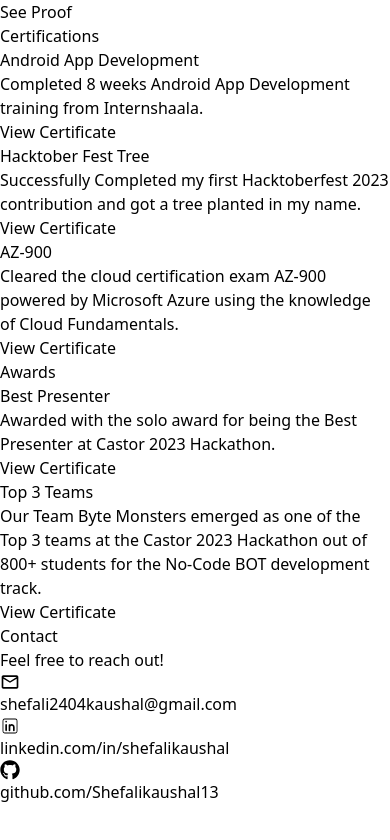
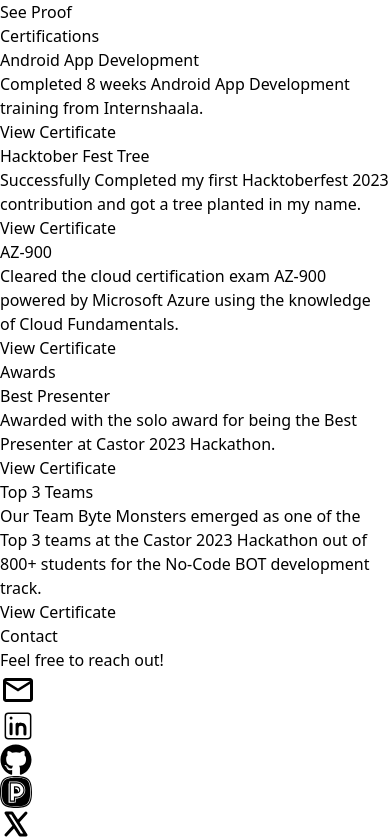
Before and after one commit to Shefalikaushal13/Portfolio-Website, a React (Vite) app: page / in a window 390 px wide. Shown: the part 9039-9879 px from the top of the page. Before the commit the page ends 9843 px from the top, so only its background shows below. Built offline with nearby package versions, Linux system fonts and the light colour scheme.

Commit message:
Updated footer

```diff
--- a/src/Components/Footer/Footer.jsx
+++ b/src/Components/Footer/Footer.jsx
@@ -2,45 +2,76 @@
 import { MdOutlineEmail } from "react-icons/md";
 import { CiLinkedin } from "react-icons/ci";
 import { FaGithub } from "react-icons/fa";
+import { PiXLogoBold } from "react-icons/pi";
+import { SiPeerlist } from "react-icons/si";
 
 const Footer = () => {
   return (
-    <div id="Contact" className="flex justify-around bg-[#465695] text-white p-10 md:p-12 items-center flex-col md:flex-row gap-6">
+    <div
+      id="Contact"
+      className="flex justify-around bg-[#465695] text-white p-10 md:p-12 items-center flex-col md:flex-row gap-6"
+    >
       <div>
         <h1 className="text-2xl md:text-6xl font-bold">Contact</h1>
         <h3 className="text-sm md:text-2xl font-normal">Feel free to reach out!</h3>
       </div>
 
-      <ul className="text-sm md:text-xl">
-        <li className="flex gap-2 items-center mt-2">
-          <MdOutlineEmail size={20} />
+      <ul className="flex gap-6 mt-4 text-xl">
+        <li>
           <a
             href="mailto:shefali2404kaushal@gmail.com"
-            className="hover:underline"
+            aria-label="Send an Email"
+            className="hover:text-gray-300"
           >
-            shefali2404kaushal@gmail.com
+            <MdOutlineEmail size={36} />
           </a>
         </li>
-        <li className="flex gap-2 items-center mt-2">
-          <CiLinkedin size={20} />
+
+        <li>
           <a
             href="https://www.linkedin.com/in/shefalikaushal/"
             target="_blank"
             rel="noopener noreferrer"
-            className="hover:underline"
+            aria-label="Visit LinkedIn Profile"
+            className="hover:text-gray-300"
           >
-            linkedin.com/in/shefalikaushal
+            <CiLinkedin size={36} />
           </a>
         </li>
-        <li className="flex gap-2 items-center mt-2">
-          <FaGithub size={20} />
+
+        <li>
           <a
             href="https://github.com/Shefalikaushal13"
             target="_blank"
             rel="noopener noreferrer"
-            className="hover:underline"
+            aria-label="Visit GitHub Profile"
+            className="hover:text-gray-300"
           >
-            github.com/Shefalikaushal13
+            <FaGithub size={32} />
+          </a>
+        </li>
+
+        <li>
+          <a
+            href="https://peerlist.io/shefalikaushal"
+            target="_blank"
+            rel="noopener noreferrer"
+            aria-label="Visit Peerlist Profile"
+            className="hover:text-gray-300"
+          >
+            <SiPeerlist size={32} />
+          </a>
+        </li>
+
+        <li>
+          <a
+            href="https://x.com/shefaliu_u"
+            target="_blank"
+            rel="noopener noreferrer"
+            aria-label="Visit X (Twitter) Profile"
+            className="hover:text-gray-300"
+          >
+            <PiXLogoBold size={32} />
           </a>
         </li>
       </ul>
```
